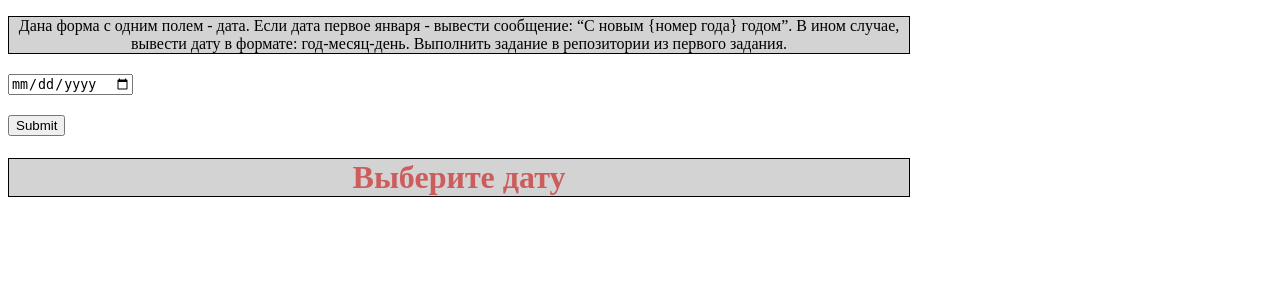
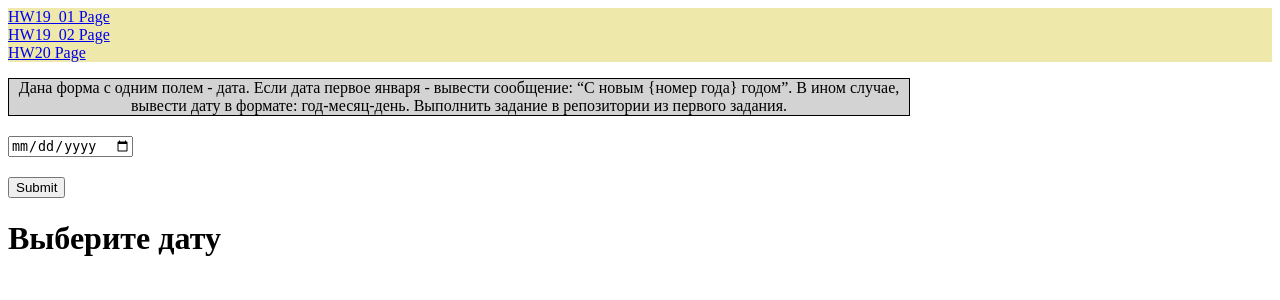
Before and after one commit to tamkovich/tms-django-spring, a Django app: page /HW1902/ in a window 1280 px wide. Shown: the top 300 px of the page. Run offline with Django 3.2, Linux system fonts and the light colour scheme.

Commit message:
HW20: Kasimova Yosuman

```diff
--- a/articles/views.py
+++ b/articles/views.py
@@ -1,5 +1,6 @@
 from django.http import HttpResponse
 from django.shortcuts import render
+from tms_django_lessons.forms import AviaSales
 import datetime
 
 
@@ -46,3 +47,17 @@ def fun_HW19_02(request):
             return render(request,
                           'HW19_02.html',
                           context={"longest": data})
+
+
+def avia_page(request):
+    if request.method == 'GET':
+        form = AviaSales()
+        return render(request, 'HW20.html',
+                      context={"username": "world", "form": form})
+    if request.method == 'POST':
+        form = AviaSales(request.POST)
+        if form.is_valid():
+            return render(request, 'HW20.html',
+                          context={'form': form, 'cost': form.cleaned_data['amountPerson'] * 100})
+        else:
+            print("Invalid data", form.errors)
--- a/templates/HW19_02.html
+++ b/templates/HW19_02.html
@@ -1,32 +1,8 @@
-<!DOCTYPE html>
-<html lang="en">
-<head>
-    <meta charset="UTF-8">
-    <title>HW1902</title>
-</head>
-<style>
-    .text{
-        display: inline-block;
-        text-align: center;
-        margin-bottom: 20px;
-        justify-content: center;
-    }
-    p{
-        width: 900px;
-        text-align: center;
-        border: 1px solid black;
-        background: lightgray;
-        margin-bottom: 20px;
-    }
-    h1{
-        width: 900px;
-        text-align: center;
-        border: 1px solid black;
-        background: lightgray;
-        color: indianred;
-    }
-</style>
-<body>
+{% extends "base.html" %}
+
+{% block title %}HW19_02 Page{% endblock %}
+
+{% block content %}
 <p>
     Дана форма с одним полем - дата. Если дата первое января - вывести сообщение:
     “С новым {номер года} годом”. В ином случае, вывести дату в формате: год-месяц-день.
@@ -45,6 +21,4 @@
 <h1>
      {{ longest }}
 </h1>
-
-</body>
-</html>
+{% endblock %}
--- /dev/null
+++ b/templates/base.html
@@ -0,0 +1,40 @@
+<!DOCTYPE html>
+<html lang="en">
+<head>
+    <meta charset="UTF-8">
+    <title>{% block title %}{% endblock %}</title>
+</head>
+ <style>
+     .text
+     {
+    display: inline-block;
+    text-align: center;
+    margin-bottom: 20px;
+    justify-content: center;
+    }
+    .send{
+    display: flex;
+    justify-content: left;
+    }
+    h2{
+    width: 900px;
+    text-align: center;
+    border: 1px solid black;
+    background: lightgray;
+    }
+    p{
+    width: 900px;
+    text-align: center;
+    border: 1px solid black;
+    background: lightgray;
+    margin-bottom: 20px;
+    }
+ </style>
+<body>
+<div style="background-color: palegoldenrod">
+    <div><a href="{% url 'HW1901-page' %}">HW19_01 Page</a></div>
+    <div><a href="{% url 'HW1902-page' %}">HW19_02 Page</a></div>
+    <div><a href="{% url 'HW20-page' %}">HW20 Page</a></div>
+</div>
+{% block content %}{% endblock %}
+</body>
--- a/tms_django_lessons/urls.py
+++ b/tms_django_lessons/urls.py
@@ -16,12 +16,14 @@ Including another URLconf
 from django.contrib import admin
 from django.urls import path
 
-from articles.views import index, home, fun_HW19_01, fun_HW19_02
+from articles.views import index, home, fun_HW19_01, fun_HW19_02, avia_page
+
 
 urlpatterns = [
     path('', index),
-    path('HW1902/', fun_HW19_02),
-    path('HW1901/', fun_HW19_01),
+    path('HW20/', avia_page, name="HW20-page"),
+    path('HW1902/', fun_HW19_02, name="HW1902-page"),
+    path('HW1901/', fun_HW19_01, name="HW1901-page"),
     path('home/', home),
     path('admin/', admin.site.urls),
 ]
```
Also changed, not shown: templates/HW19_01.html (+6 -40 lines), templates/HW20.html (added, +21 -0 lines), tms_django_lessons/forms.py (+8 -0 lines), 5 other files.
